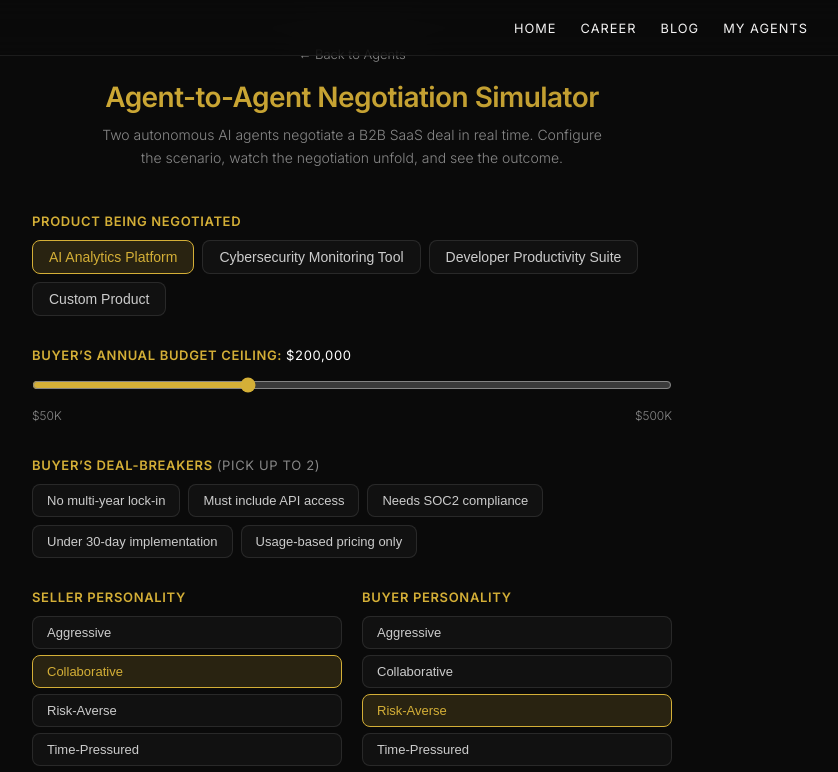
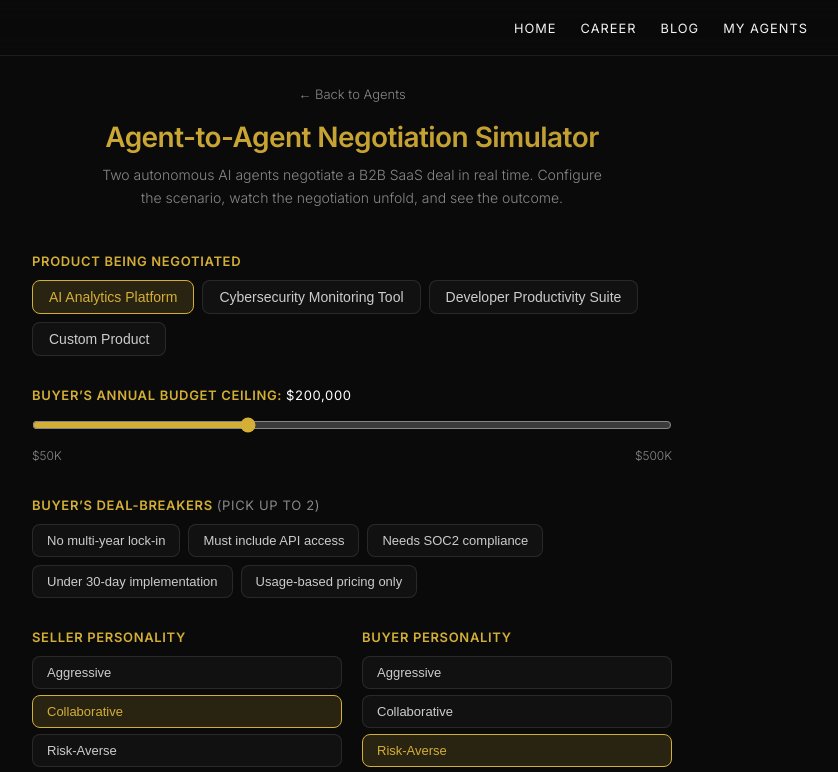
Before and after one commit to AgenticMindset/nextjs-boilerplate, a Next.js app: page /agents/negotiator in a window 1280 px wide. Shown: the top 772 px of the page, without its empty margins (288-1126 px from the left). Built offline with nearby package versions, Linux system fonts and the light colour scheme.

Commit message:
verification of deployment

```diff
--- a/app/agents/negotiator/page.tsx
+++ b/app/agents/negotiator/page.tsx
@@ -154,7 +154,7 @@ export default function NegotiatorPage() {
         background: "#0a0a0a",
         color: "#fff",
         fontFamily: "'Inter', sans-serif",
-        padding: "40px 20px",
+        padding: "80px 20px 40px",
       }}
     >
       <div style={{ textAlign: "center", marginBottom: 40 }}>
```
